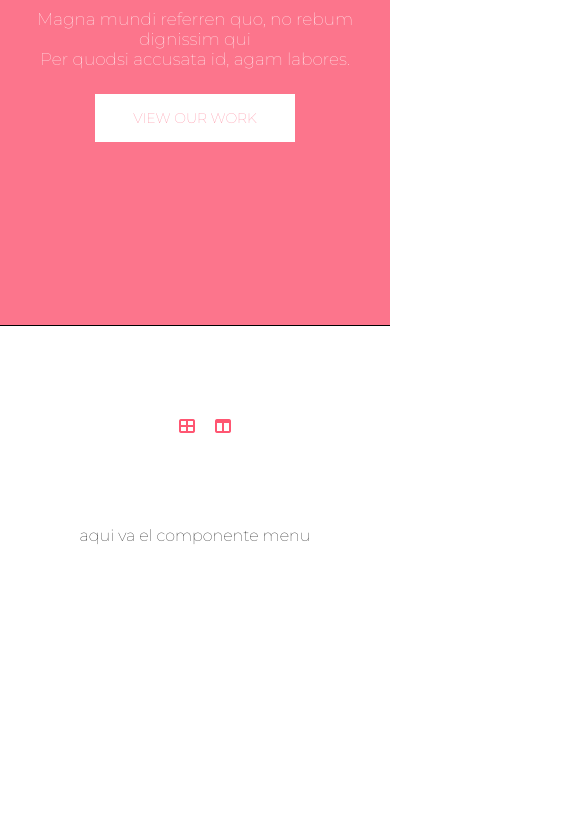
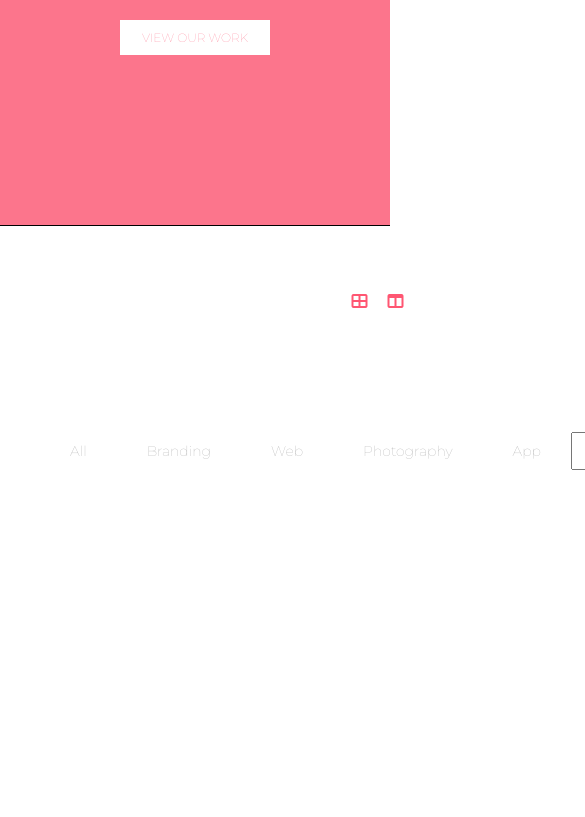
Before and after one commit to andres22-dev/prueba-tecnica-titomedia, a plain HTML site: page index.html in a window 390 px wide. Shown: the part 335-1152 px from the top of the page, 585 px wide, since content can reach past the window. Drawn offline with Linux system fonts and the light colour scheme.

Commit message:
arreglando distribucion de las grillas y terminando de el menu de navegacion

```diff
--- a/assets/style.css
+++ b/assets/style.css
@@ -19,7 +19,7 @@
 .layout{
 
   display: grid;
-  grid-template: 130px 600px 1fr 200px / 1fr ;
+  grid-template: 130px 500px 1fr 200px / 1fr ;
   height: 100vh;
 
 
@@ -93,31 +93,35 @@
 }
 
 
-.header__menu ul{
+.header__menu ul, .section__menu ul{
 
   display: flex;
 }
 
-.header__menu ul li{
-  width: 100px;
+.header__menu ul li, .section__menu ul li{
+
   list-style: none;
 
 }
 
-.header__menu ul li a{
+.header__menu ul li a, .section__menu ul li a{
 
-  padding: 7px 13px;
+  padding: 10px 30px;
+
   text-decoration: none;
-  margin-left: 20px;
-  display: block;
+
+  display: inline-block;
+
+
   font-size: var(--tamano-fuente-pequeño);
   color: var(--color-fuente-secundario);
 
 }
 
-.header__menu  li:hover{
+.header__menu  li:hover, .section__menu li:hover{
 
   background-color:var(--color-complementario);
+  color: var(--color-primario);
   transition: .4s;
 
 }
@@ -128,6 +132,7 @@
   font-size: 25px;
   color:var(--color-complementario);
   cursor: pointer;
+  display: none;
 
 }
 
@@ -208,8 +213,12 @@
 }
 
 .section .section__menu{
+  display: flex;
+  justify-content: center;
+  align-items: center;
   grid-row: span 1;
   grid-column: 1/2;
+
 
 }
 
@@ -315,13 +324,13 @@
   .layout{
 
 
-    grid-template: 61px 600px 1fr 200px / 1fr ;
+    grid-template: 61px 500px 1fr 100px / 1fr ;
 
+  }
 
+  .header__btnmenu{
 
-
-
-
+    display: block;
   }
   .header__div{
 
@@ -397,7 +406,36 @@
    .header__menu ul li a:hover{
 
     background-color: var(--color-primario);
+    color: var(--color-complementario);
    }
+
+   .landing__h1{
+
+    font-size: 28px;
+    text-align: center;
+
+   }
+
+   .landing__p {
+
+    font-size: 12px;
+    display: inline-block;
+
+
+   }
+
+   .landing__a{
+
+    width: 150px;
+    font-size: 12px;
+    padding: 10px 10px;
+  }
+
+  .layout .section{
+
+
+    grid-template:  150px 150px 1fr 150px 150px / 1fr  ;
+  }
 
 
 
--- a/index.html
+++ b/index.html
@@ -59,7 +59,15 @@
     </div>
 
     <nav class="section__menu">
-      <p> aqui va el componente menu</p>
+      <ul id="items">
+        <li><a href="#">All</a></li>
+        <li><a href="#">Branding</a></li>
+        <li><a href="#">Web</a></li>
+        <li><a href="#">Photography</a></li>
+        <li><a href="#">App</a></li>
+        <input type="text">
+      </ul>
+
     </nav>
 
     <div class="section__portafolio">
```
Also changed, not shown: assets/index.js (line endings or trailing spaces).
